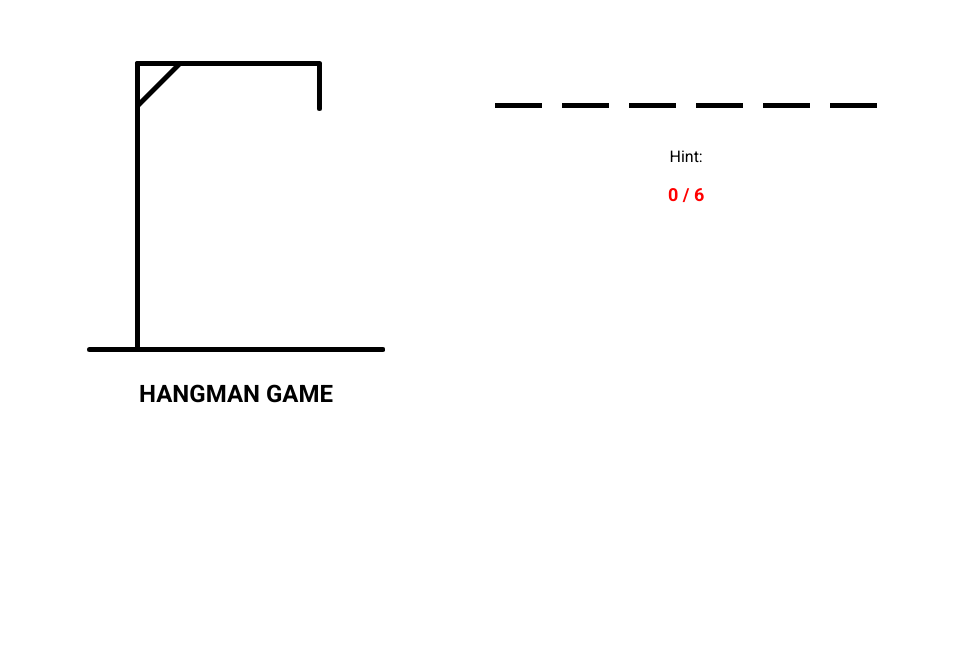
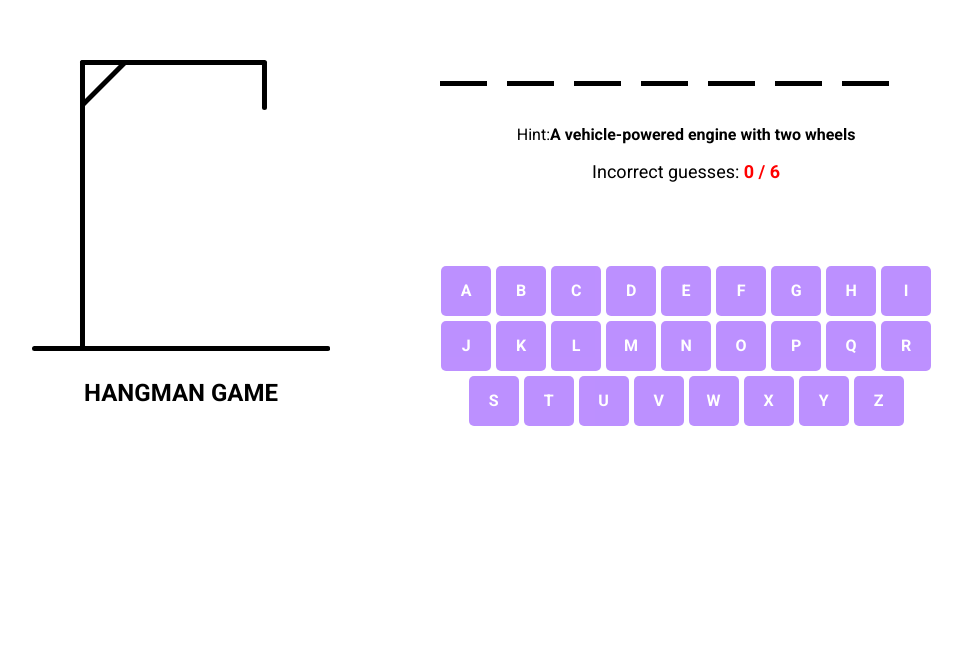
Before and after one commit to soola-sys/hangman, a website with bundled scripts: page src/index.html in a window 1280 px wide. Shown: the part 152-800 px from the top of the page, without its empty margins (168-1130 px from the left). Built offline with nearby package versions, Linux system fonts and the light colour scheme.

Commit message:
render: hangman keyboard

```diff
--- a/src/css/style.css
+++ b/src/css/style.css
@@ -99,7 +99,7 @@ body {
   display: flex;
   align-items: center;
   flex-wrap: wrap;
-  gap: 4px;
+  gap: 5px;
   justify-content: center;
 }
 .answer-text {
@@ -108,16 +108,19 @@ body {
 
 .guesses {
   font-size: 18px;
+  /* color:red;
+  font-weight: bold; */
 }
-b {
+.count {
   color:red;
+  font-weight: bold;
 }
 .keyboard__key {
  border-radius: 5px;
  text-transform: uppercase;
  /* background: white; */
  /* background: #738ADB; old*/
- background: #3559d8;
+ background-color:#9147ff;
  width: 50px;
  height: 50px;
  cursor: pointer;
@@ -130,3 +133,17 @@ b {
  /* box-shadow: 0 2px grey; */
  /* grid-column: span 2; */
 }
+
+.keyboard__key:hover{
+  background-color: #772ce8;
+  opacity: 1;
+}
+
+.keyboard__key:active {
+  box-shadow: 0 2px #666;
+  transform: translateY(1px);
+}
+
+.disabled {
+
+}
--- a/src/index.html
+++ b/src/index.html
@@ -4,6 +4,7 @@
     <meta charset="UTF-8">
     <meta name="viewport" content="width=device-width, initial-scale=1.0">
     <title>Document</title>
+    <link rel="icon" type="image/png" sizes="32x32" href="./assets/favicon-32x32.png">
 </head>
 <body>
     <!-- <div class="wrapper">
@@ -82,6 +83,6 @@
                 </div>
     </div>
     </div> -->
-    <script src="./js/index.js"></script>
+    <script type="module" src="./js/index.js"></script>
 </body>
 </html>
--- /dev/null
+++ b/src/js/gallows.js
@@ -0,0 +1,26 @@
+function insertImg(className) {
+  document.querySelector(className).innerHTML = `<svg xmlns="http://www.w3.org/2000/svg" width="298.232" height="291" viewBox="0 0 298.232 291">
+    <g id="Group_700" data-name="Group 700" transform="translate(-16059.232 -14400)">
+      <rect id="Rectangle_2987" data-name="Rectangle 2987" width="5" height="289" rx="2.5" transform="translate(16107.232 14400)"/>
+      <g id="Group_697" data-name="Group 697">
+        <rect id="Rectangle_2974" data-name="Rectangle 2974" width="5" height="61.733" transform="translate(16150.859 14400.247) rotate(45)"/>
+        <rect id="Rectangle_2966" data-name="Rectangle 2966" width="5" height="298.232" rx="2.5" transform="translate(16357.465 14686) rotate(90)"/>
+        <rect id="Rectangle_2988" data-name="Rectangle 2988" width="187" height="5" rx="2.5" transform="translate(16107.232 14400)"/>
+        <rect id="Rectangle_2989" data-name="Rectangle 2989" width="5" height="49" rx="2.5" transform="translate(16289.232 14401)"/>
+        <g id="Group_696" data-name="Group 696">
+          <rect id="Rectangle_2970" class="body__part" data-name="Rectangle 2970" width="5" height="56" rx="2.5" transform="translate(16289.197 14498.247) rotate(45)"/>
+          <rect id="Rectangle_2967" class="body__part" data-name="Rectangle 2967" width="5" height="56" rx="2.5" transform="translate(16291.197 14565.247) rotate(45)"/>
+          <rect id="Rectangle_2971" class="body__part" data-name="Rectangle 2971" width="5" height="56" rx="2.5" transform="translate(16290.732 14501.782) rotate(-45)"/>
+          <path id="Path_355" class="body__part" data-name="Path 355" d="M5,2.5v51a2.5,2.5,0,0,1-5,0V2.5C0,1.119,5,1.119,5,2.5Z" transform="translate(16288.732 14568.783) rotate(-45)"/>
+          <g id="Ellipse_32" class="body__part" data-name="Ellipse 32" transform="translate(16263.732 14445.247)" fill="none" stroke="#000" stroke-width="5">
+            <circle cx="27.5" cy="27.5" r="27.5" stroke="none"/>
+            <circle cx="27.5" cy="27.5" r="25" fill="none"/>
+          </g>
+          <rect id="Rectangle_2990" class="body__part" data-name="Rectangle 2990" width="5" height="73" rx="2.5" transform="translate(16289.232 14498)"/>
+        </g>
+      </g>
+    </g>
+  </svg>
+  `;
+}
+export { insertImg };
--- a/src/js/index.js
+++ b/src/js/index.js
@@ -1,28 +1,6 @@
-// const questions = [{
-//   Hint: 'The Holiday',
-//   answer: 'Halloween'
-// }, {
-//   Hint: 'What you might get on Holiday',
-//   answer: 'scared'
-// }, {
-//   Hint: 'The Treat',
-//   answer: 'candy'
-// }, {
-//   Hint: 'What a with rides',
-//   answer: 'Broomstick'
-// }, {
-//   Hint: 'Witch',
-//   answer: 'Casts a spell'
-// }, {
-//   Hint: 'Might haunt you',
-//   answer: 'Ghost'
-// }, {
-//   Hint: 'Makes a good pie',
-//   answer: 'pumpkin'
-// }, {
-//   Hint: 'Find in Graveyard',
-//   answer: 'skeleton'
-// }];
+import { questions } from './questions.js';
+import { insertImg } from './gallows.js';
+import { keysObj } from './keys.js';
 
 const appendStyles = (path) => {
   let head = document.getElementsByTagName('head')[0];
@@ -42,31 +20,6 @@ const insertNode = (node, className, text = '') => {
   }
   return div;
 };
-const insertImg = () => {
-  document.querySelector('.gallows').innerHTML = `<svg xmlns="http://www.w3.org/2000/svg" width="298.232" height="291" viewBox="0 0 298.232 291">
-  <g id="Group_700" data-name="Group 700" transform="translate(-16059.232 -14400)">
-    <rect id="Rectangle_2987" data-name="Rectangle 2987" width="5" height="289" rx="2.5" transform="translate(16107.232 14400)"/>
-    <g id="Group_697" data-name="Group 697">
-      <rect id="Rectangle_2974" data-name="Rectangle 2974" width="5" height="61.733" transform="translate(16150.859 14400.247) rotate(45)"/>
-      <rect id="Rectangle_2966" data-name="Rectangle 2966" width="5" height="298.232" rx="2.5" transform="translate(16357.465 14686) rotate(90)"/>
-      <rect id="Rectangle_2988" data-name="Rectangle 2988" width="187" height="5" rx="2.5" transform="translate(16107.232 14400)"/>
-      <rect id="Rectangle_2989" data-name="Rectangle 2989" width="5" height="49" rx="2.5" transform="translate(16289.232 14401)"/>
-      <g id="Group_696" data-name="Group 696">
-        <rect id="Rectangle_2970" class="body__part" data-name="Rectangle 2970" width="5" height="56" rx="2.5" transform="translate(16289.197 14498.247) rotate(45)"/>
-        <rect id="Rectangle_2967" class="body__part" data-name="Rectangle 2967" width="5" height="56" rx="2.5" transform="translate(16291.197 14565.247) rotate(45)"/>
-        <rect id="Rectangle_2971" class="body__part" data-name="Rectangle 2971" width="5" height="56" rx="2.5" transform="translate(16290.732 14501.782) rotate(-45)"/>
-        <path id="Path_355" class="body__part" data-name="Path 355" d="M5,2.5v51a2.5,2.5,0,0,1-5,0V2.5C0,1.119,5,1.119,5,2.5Z" transform="translate(16288.732 14568.783) rotate(-45)"/>
-        <g id="Ellipse_32" class="body__part" data-name="Ellipse 32" transform="translate(16263.732 14445.247)" fill="none" stroke="#000" stroke-width="5">
-          <circle cx="27.5" cy="27.5" r="27.5" stroke="none"/>
-          <circle cx="27.5" cy="27.5" r="25" fill="none"/>
-        </g>
-        <rect id="Rectangle_2990" class="body__part" data-name="Rectangle 2990" width="5" height="73" rx="2.5" transform="translate(16289.232 14498)"/>
-      </g>
-    </g>
-  </g>
-</svg>
-`;
-};
 // const insertImg = (path) => {
 //   let img = document.createElement('img');
 //   img.setAttribute('src', path);
@@ -80,6 +33,24 @@ const resetGallows = () => {
   });
 };
 
+const initKeyboardKeys = (obj) => {
+  Object.entries(obj).forEach(([key, value]) => {
+    const buttonEl = document.createElement('button');
+    buttonEl.classList.add('keyboard__key');
+    buttonEl.setAttribute('data-key', `${key}`);
+    buttonEl.textContent = value.toUpperCase();
+    document.querySelector('.keyboard__row').append(buttonEl);
+  });
+};
+
+const renderLetters = (letterWrapper, questionsObj) => {
+  document.querySelector(letterWrapper).innerHTML = '';
+  questionsObj.forEach((el) => console.log(el));
+  for (let i = 1; i <= 7; i += 1) {
+    document.querySelector(letterWrapper).appendChild(insertNode('li', 'letter'));
+  }
+};
+
 document.addEventListener('DOMContentLoaded', () => {
   document.body.insertAdjacentHTML(
     'afterbegin',
@@ -90,16 +61,15 @@ document.addEventListener('DOMContentLoaded', () => {
   containerEl.appendChild(insertNode('div', 'gallows'));
   containerEl.appendChild(insertNode('div', 'quiz'));
   // containerEl.appendChild(insertImg('./assets/hangman-new.svg'));
-  insertImg();
+  insertImg('.gallows');
   resetGallows();
   document.querySelector('.gallows').appendChild(insertNode('p', 'subtitle', 'hangman game'));
   document.querySelector('.quiz').appendChild(insertNode('div', 'text'));
   document.querySelector('.quiz').appendChild(insertNode('div', 'keyboard'));
   document.querySelector('.text').insertAdjacentHTML('afterbegin', '<div class="underscore"><ul class="word"></ul></div>');
-  document.querySelector('.text').insertAdjacentHTML('beforeend', '<p class="hint">Hint:<span class="answer-text"></span></p>');
-  document.querySelector('.text').insertAdjacentHTML('beforeend', ' <p class="guesses"><b>0 / 6</b></p>');
-
-  for (let i = 1; i < 7; i += 1) {
-    document.querySelector('.word').appendChild(insertNode('li', 'letter'));
-  }
+  document.querySelector('.text').insertAdjacentHTML('beforeend', '<p class="hint">Hint:<span class="answer-text">A vehicle-powered engine with two wheels</span></p>');
+  document.querySelector('.text').insertAdjacentHTML('beforeend', '<p class="guesses">Incorrect guesses: <span class="count">0 / 6</span></p>');
+  renderLetters('.word', questions);
+  document.querySelector('.keyboard').appendChild(insertNode('div', 'keyboard__row'));
+  initKeyboardKeys(keysObj);
 });
--- /dev/null
+++ b/src/js/keys.js
@@ -0,0 +1,29 @@
+let keysObj = {
+  KeyA: 'a',
+  KeyB: 'b',
+  KeyC: 'c',
+  KeyD: 'd',
+  KeyE: 'e',
+  KeyF: 'f',
+  KeyG: 'g',
+  KeyH: 'h',
+  KeyI: 'i',
+  KeyJ: 'j',
+  KeyK: 'k',
+  KeyL: 'l',
+  KeyM: 'm',
+  KeyN: 'n',
+  KeyO: 'o',
+  KeyP: 'p',
+  KeyQ: 'q',
+  KeyR: 'r',
+  KeyS: 's',
+  KeyT: 't',
+  KeyU: 'u',
+  KeyV: 'v',
+  KeyW: 'w',
+  KeyX: 'x',
+  KeyY: 'y',
+  KeyZ: 'z'
+};
+export { keysObj };
--- /dev/null
+++ b/src/js/questions.js
@@ -0,0 +1,34 @@
+let questions = [{
+  id: 1,
+  hint: 'The Holiday',
+  answer: 'Halloween'
+}, {
+  id: 2,
+  hint: 'What you might get on Holiday',
+  answer: 'scared'
+}, {
+  id: 3,
+  hint: 'The Treat',
+  answer: 'candy'
+}, {
+  id: 4,
+  hint: 'What a with rides',
+  answer: 'Broomstick'
+}, {
+  id: 5,
+  hint: 'Witch',
+  answer: 'Casts a spell'
+}, {
+  id: 6,
+  hint: 'Might haunt you',
+  answer: 'Ghost'
+}, {
+  id: 7,
+  hint: 'Makes a good pie',
+  answer: 'pumpkin'
+}, {
+  id: 8,
+  hint: 'Find in Graveyard',
+  answer: 'skeleton'
+}];
+export { questions };
```
Also changed, not shown: src/assets/favicon-32x32.png (added), 1 other file.
